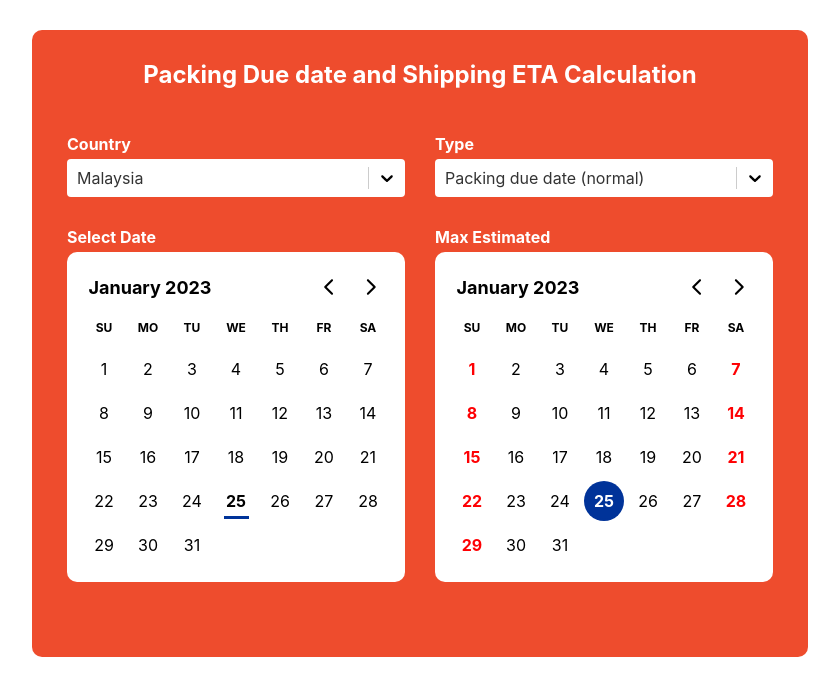
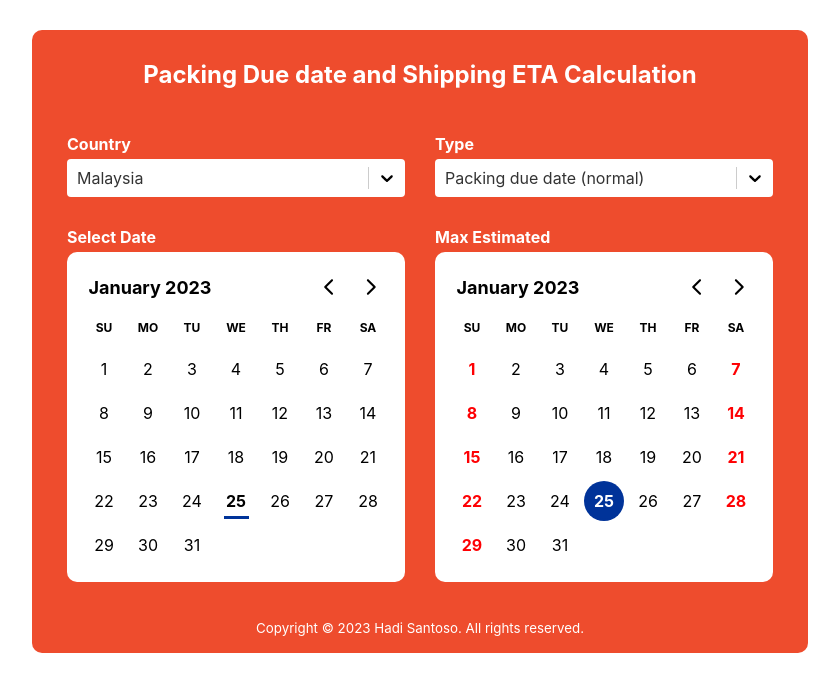
Before and after one commit to adeputras/shipping-calculator, a React (Create React App) app: page / in a window 1280 px wide. Shown: the top 696 px of the page, without its empty margins (220-1059 px from the left). Built offline with nearby package versions, Linux system fonts and the light colour scheme.

Commit message:
add copyright

```diff
--- a/src/components/form/index.scss
+++ b/src/components/form/index.scss
@@ -36,6 +36,9 @@
     }
     .rdp-cell {
       padding: 2px;
+      @media (max-width: 320px) {
+        padding: 0;
+      }
     }
     .rdp-caption_label {
       z-index: 0;
--- a/src/pages/Main.js
+++ b/src/pages/Main.js
@@ -1,14 +1,18 @@
-import React from 'react'
+import React from 'react';
 import Form from '../components/form';
 import './main.scss';
 const Main = () => {
-
   return (
     <div className="main">
-      <h1>Packing Due date and Shipping ETA Calculation</h1>
+      <div className="title-section">
+        <h1>Packing Due date and Shipping ETA Calculation</h1>
+      </div>
       <Form />
+      <div className="copyright">
+        <p><small>Copyright © 2023 Hadi Santoso. All rights reserved.</small> </p>
+      </div>
     </div>
-  )
-}
+  );
+};
 
-export default Main
+export default Main;
--- a/src/pages/main.scss
+++ b/src/pages/main.scss
@@ -12,7 +12,7 @@
     min-height: calc(100vh - 70px);
     margin: 0;
   }
-
+  .title-section {
     h1 {
       margin-top: 0;
       font-size: 1.5rem;
@@ -22,3 +22,7 @@
       }
     }
   }
+  .copyright {
+    margin-bottom: -40px;
+  }
+}
```
Lines whose indentation alone changed are shown as unchanged.
